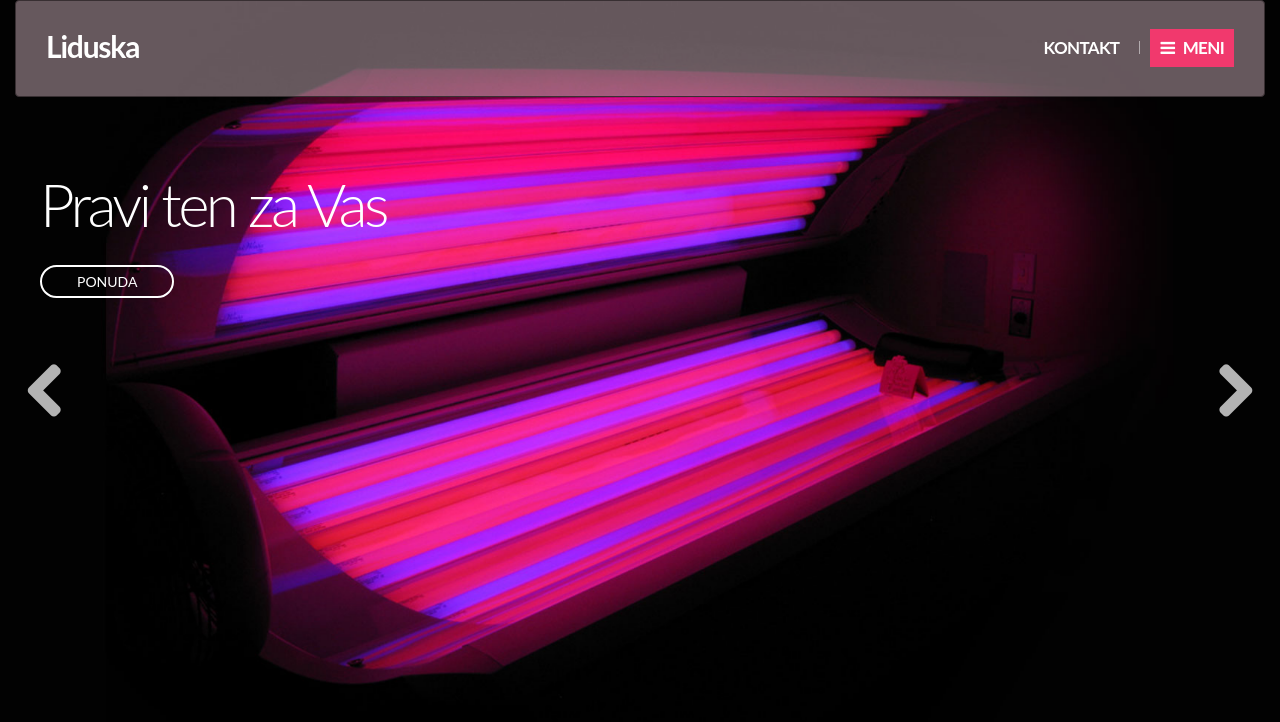
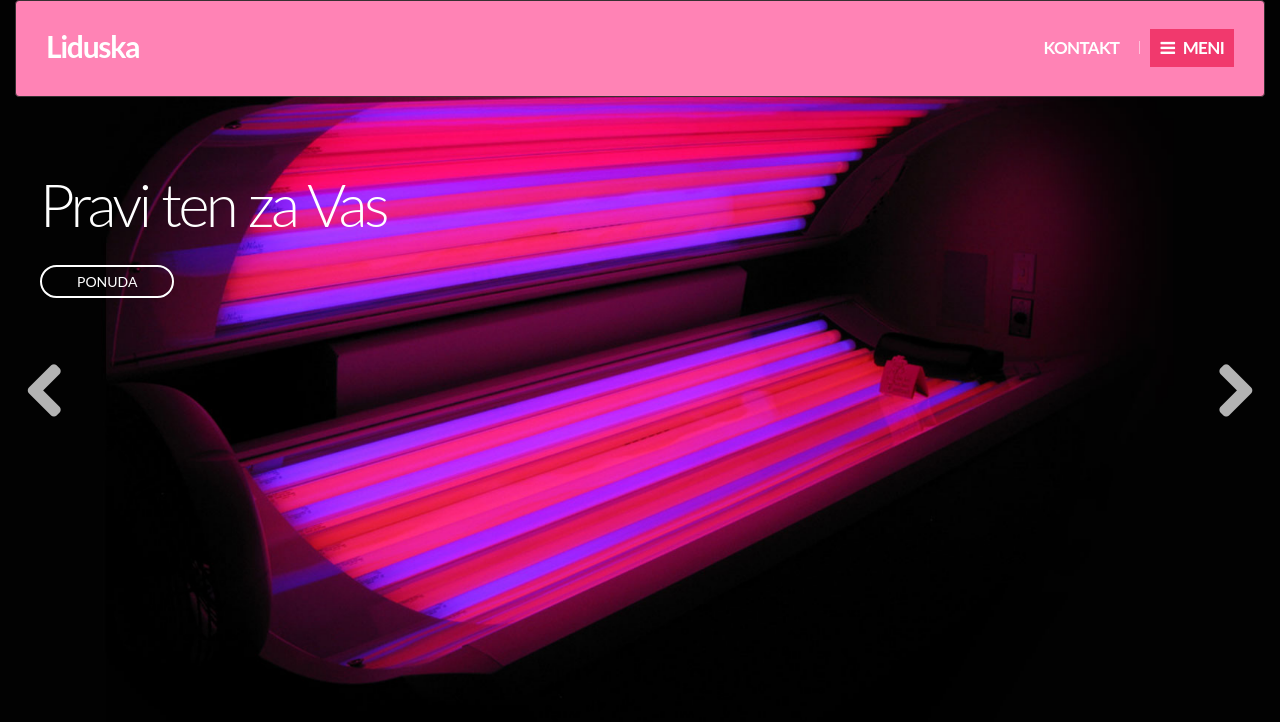
Before and after one commit to liduskasun/liduskasun.github.io, a plain HTML site: page index.html in a window 1280 px wide. Drawn offline with Linux system fonts and the light colour scheme.

Commit message:
Update style.css

```diff
--- a/style.css
+++ b/style.css
@@ -56,7 +56,7 @@ body {
 }
 
 .wrap {
-	background: rgba(252,217,229,0.4);
+	background: #ff83b5;
 	border: 1px solid rgba(56,47,50);
 	padding: 30px;
 	position: relative;
```
